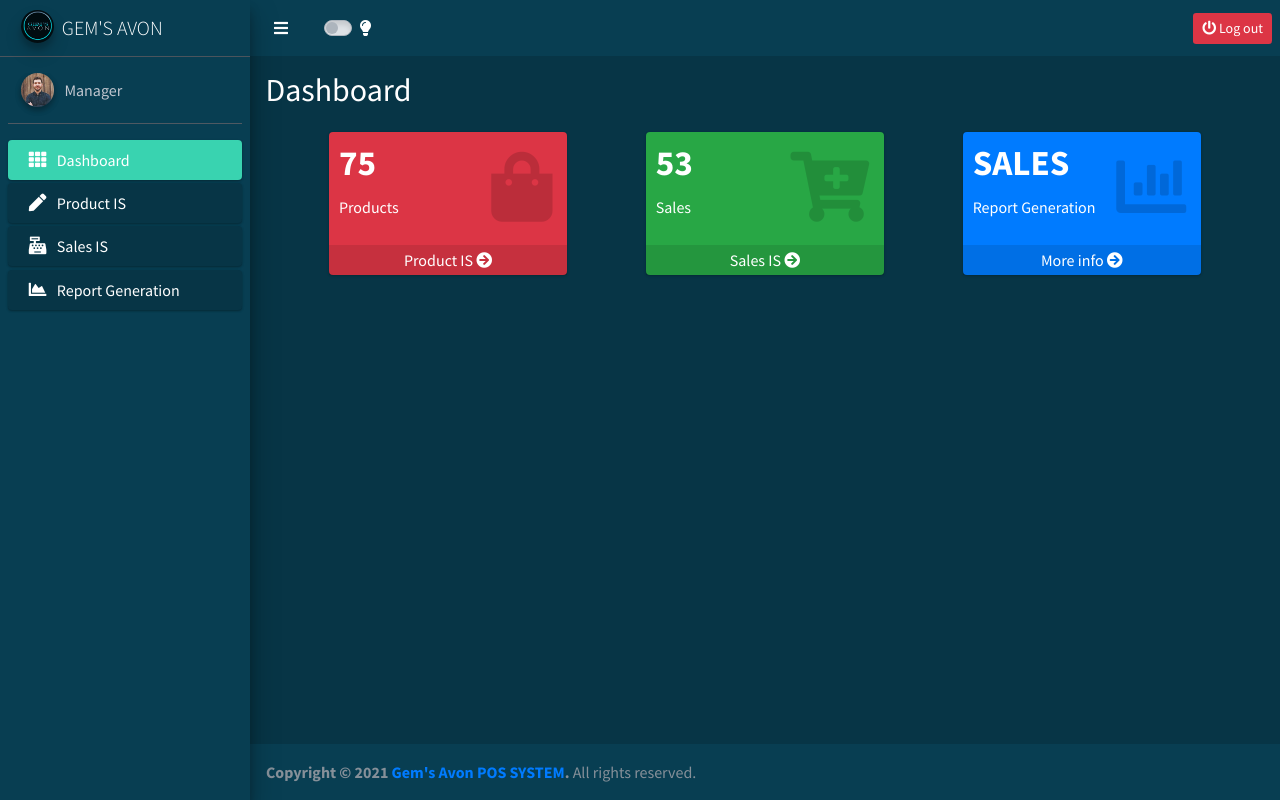
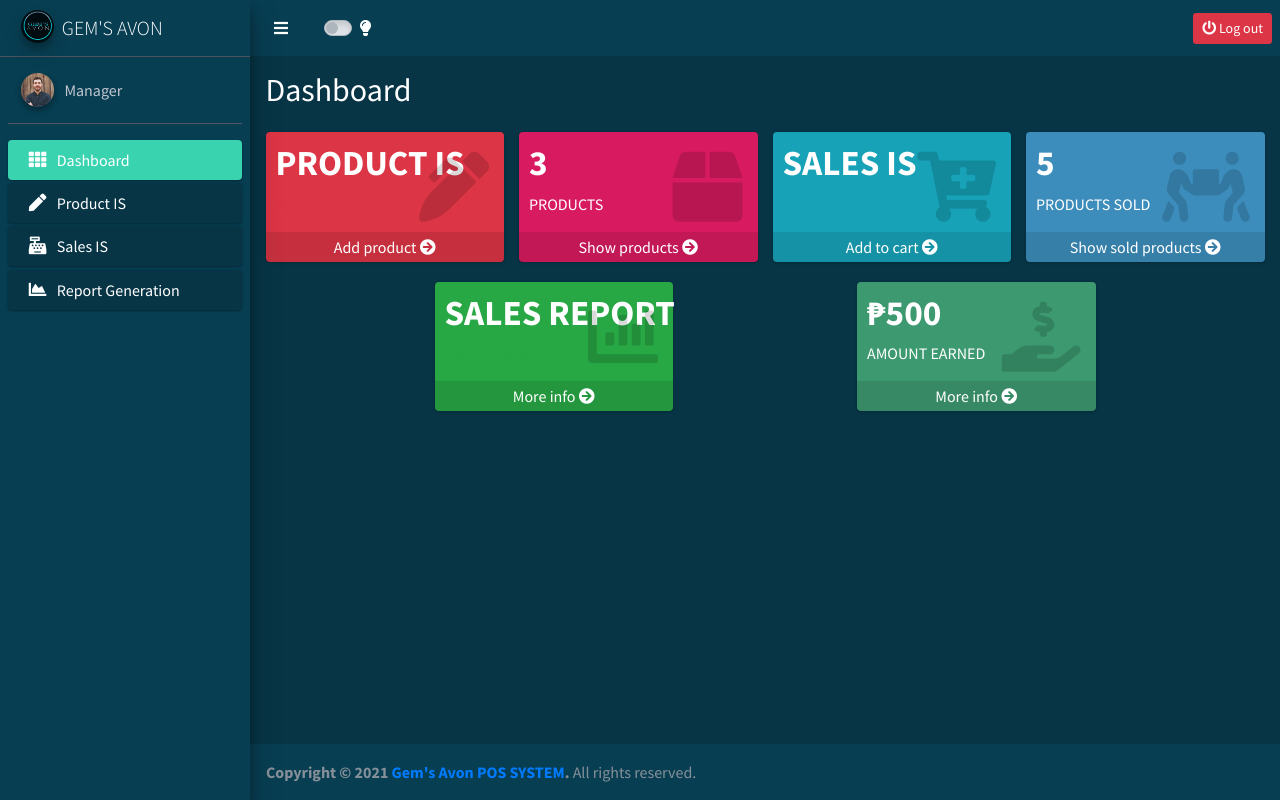
Before and after one commit to Huends-Jhoebert/pos-system-project, a PHP site: page /dashboard/dashboard.php in a window 1280 px wide. Run offline with PHP 8.4, Linux system fonts and the light colour scheme; some libraries are stand-ins or nearby versions.

Commit message:
added more main content on dashboard, added style-added.css

```diff
--- /dev/null
+++ b/dashboard/added-css/style-added.css
@@ -0,0 +1,15 @@
+/* change cursor to a pointer of light switch*/
+.light-switch {
+   cursor: pointer;
+}
+
+/* .icon-container {
+   height: 85%;
+} */
+
+/* media queries for smartphones */
+@media only screen and (max-width: 600px) {
+   .inner h3 {
+      font-size: 1rem;
+   }
+}
--- a/dashboard/dashboard.php
+++ b/dashboard/dashboard.php
@@ -30,6 +30,8 @@
       <link rel="stylesheet" href="plugins/daterangepicker/daterangepicker.css">
       <!-- summernote -->
       <link rel="stylesheet" href="plugins/summernote/summernote-bs4.min.css">
+      <!-- my css style -->
+      <link rel="stylesheet" href="added-css/style-added.css">
 
 
    </head>
@@ -44,7 +46,7 @@
                </li>
                <div class="custom-control custom-switch nav-link active" style=" display: inline; margin-left: 40px;">
                   <input type="checkbox" class="custom-control-input btn-switch" id="customSwitch1">
-                  <label class="custom-control-label switch" for="customSwitch1"><i class="fas fa-lightbulb bulb" style="color:#fff"></i></label>
+                  <label class="custom-control-label switch light-switch" for="customSwitch1"><i class="fas fa-lightbulb bulb" style="color:#fff"></i></label>
                </div>
             </ul>
             <!-- sign out -->
@@ -76,7 +78,7 @@
                      <!-- Add icons to the links using the .nav-icon class
                         with font-awesome or any other icon font library -->
                      <li class="nav-item">
-                        <a href="#" class="nav-link active" style="background-color: #39D3B0">
+                        <a href="#" class="nav-link active side-icon" style="background-color: #39D3B0">
                            <i class="nav-icon fas fa-th"></i>
                            <p>
                               Dashboard
@@ -84,21 +86,21 @@
                            </p>
                         </a>
                            <!-- <button onclick="lightMode()">Toggle light mode</button> -->
-                        <a href="#" class="nav-link active" style="background-color: #073546">
+                        <a href="#" class="nav-link active side-icon" style="background-color: #073546; ">
                            <i class="nav-icon fas fa-pen"></i>
                            <p>
                               Product IS
                               <!-- <span class="right badge badge-danger">New</span> -->
                            </p>
                         </a>
-                        <a href="#" class="nav-link active" style="background-color: #073546">
+                        <a href="#" class="nav-link active side-icon" style="background-color: #073546">
                            <i class="nav-icon fas fa-cash-register"></i>
                            <p>
                               Sales IS
                               <!-- <span class="right badge badge-danger">New</span> -->
                            </p>
                         </a>
-                        <a href="#" class="nav-link active" style="background-color: #073546">
+                        <a href="#" class="nav-link active side-icon" style="background-color: #073546">
                            <i class="nav-icon fas fa-chart-area"></i>
                            <p>
                               Report Generation
@@ -133,41 +135,74 @@
             <section class="content" >
                <div class="container-fluid">
                   <!-- Small boxes (Stat box) -->
-                  <div class="row" style="justify-content: space-evenly;">
+                  <div class="row" style="justify-content: space-evenly">
                      <div class="col-lg-3 col-6">
                         <!-- small box -->
-                        <div class="small-box bg-danger">
+                        <!-- product is -->
+                        <div class="small-box bg-danger icon-container">
                            <div class="inner">
-                              <h3>75</h3>
-                              <p>Products</p>
+                              <h3>PRODUCT IS</h3>
+                              <h6 style="color: #DC3545;">Products</h6>
                            </div>
                            <div class="icon">
-                              <i class="fas fa-shopping-bag"></i>
+                              <i class="fas fa-pen-alt"></i>
                            </div>
-                           <a href="#" class="small-box-footer">Product IS <i class="fas fa-arrow-circle-right"></i></a>
+                           <a href="#" class="small-box-footer">Add product <i class="fas fa-arrow-circle-right"></i></a>
                         </div>
                      </div>
+                     <!-- ./product is -->
                      <!-- ./col -->
+                     <!-- number of products -->
                      <div class="col-lg-3 col-6">
                         <!-- small box -->
-                        <div class="small-box bg-success">
+                        <div class="small-box bg-maroon">
                            <div class="inner">
-                              <h3>53</h3>
-                              <p>Sales</p>
+                              <h3>3</h3>
+                              <h6>PRODUCTS</h6>
+                           </div>
+                           <div class="icon">
+                              <i class="fas fa-box"></i>
+                           </div>
+                           <a href="#" class="small-box-footer">Show products <i class="fas fa-arrow-circle-right"></i></a>
+                        </div>
+                     </div>
+                     <!-- ./number of products -->
+                     <!-- ./col -->
+                     <!-- sales is -->
+                     <div class="col-lg-3 col-6">
+                        <!-- small box -->
+                        <div class="small-box bg-info icon-container">
+                           <div class="inner">
+                              <h3>SALES IS</h3>
+                              <h6 style="color: #17A2B8;">Sales</h6>
                            </div>
                            <div class="icon">
                            <i class="fas fa-cart-plus"></i>
                            </div>
-                           <a href="#" class="small-box-footer">Sales IS <i class="fas fa-arrow-circle-right"></i></a>
+                           <a href="#" class="small-box-footer">Add to cart <i class="fas fa-arrow-circle-right"></i></a>
                         </div>
                      </div>
+                       <div class="col-lg-3 col-6">
+                        <!-- small box -->
+                        <div class="small-box bg-lightblue">
+                           <div class="inner">
+                              <h3>5</h3>
+                              <h6>PRODUCTS SOLD</h6>
+                           </div>
+                           <div class="icon">
+                              <i class="fas fa-people-carry"></i>
+                           </div>
+                           <a href="#" class="small-box-footer">Show sold products <i class="fas fa-arrow-circle-right"></i></a>
+                        </div>
+                     </div>
+                      <!-- ./sales is -->
                      <!-- ./col -->
                      <div class="col-lg-3 col-6">
                         <!-- small box -->
-                        <div class="small-box bg-primary">
+                        <div class="small-box bg-success icon-container">
                            <div class="inner">
-                              <h3>SALES</h3>
-                              <p>Report Generation</p>
+                              <h3>SALES REPORT</h3>
+                              <h6 style="color: #28A745;">Report Generation</h6>
                            </div>
                            <div class="icon">
                            <i class="fas fa-chart-bar"></i>
@@ -176,19 +211,19 @@
                         </div>
                      </div>
                      <!-- ./col -->
-                     <!-- <div class="col-lg-3 col-6">
+                     <div class="col-lg-3 col-6">
 
-                        <div class="small-box bg-danger">
+                        <div class="small-box bg-olive">
                            <div class="inner">
-                              <h3>User</h3>
-                              <p>Sign Out</p>
+                              <h3>₱500</h3>
+                              <h6>AMOUNT EARNED</h6>
                            </div>
                            <div class="icon">
-                           <i class="fas fa-sign-out-alt"></i>
+                            <i class="fas fa-hand-holding-usd"></i>
                            </div>
-                           <a href="#" class="small-box-footer">Now <i class="fas fa-arrow-circle-right"></i></a>
+                           <a href="#" class="small-box-footer">More info <i class="fas fa-arrow-circle-right"></i></a>
                         </div>
-                     </div> -->
+                     </div>
                      <!-- ./col -->
                   </div>
                   <!-- /.row -->
--- a/index.php
+++ b/index.php
@@ -17,6 +17,7 @@
       <p class="top-log-in">Sign in</p>
       <form action="index.php" class="form-container" method="post">
          <div class="flex-container">
+            <i class="fas fa-user-circle"></i>
             <img src="images/user.svg" alt="username" class="input-image">
             <p>Username</p>
          </div>
```
